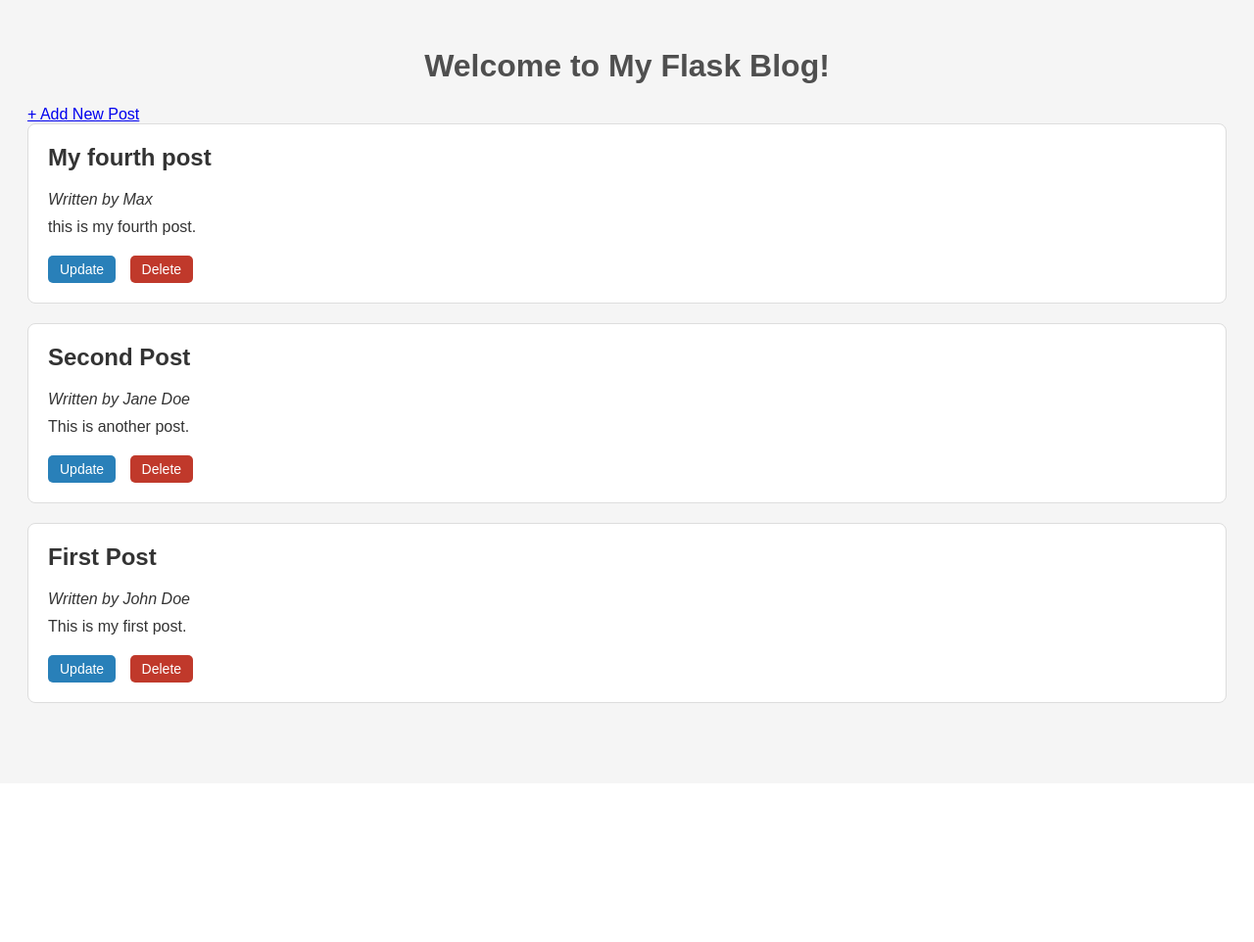
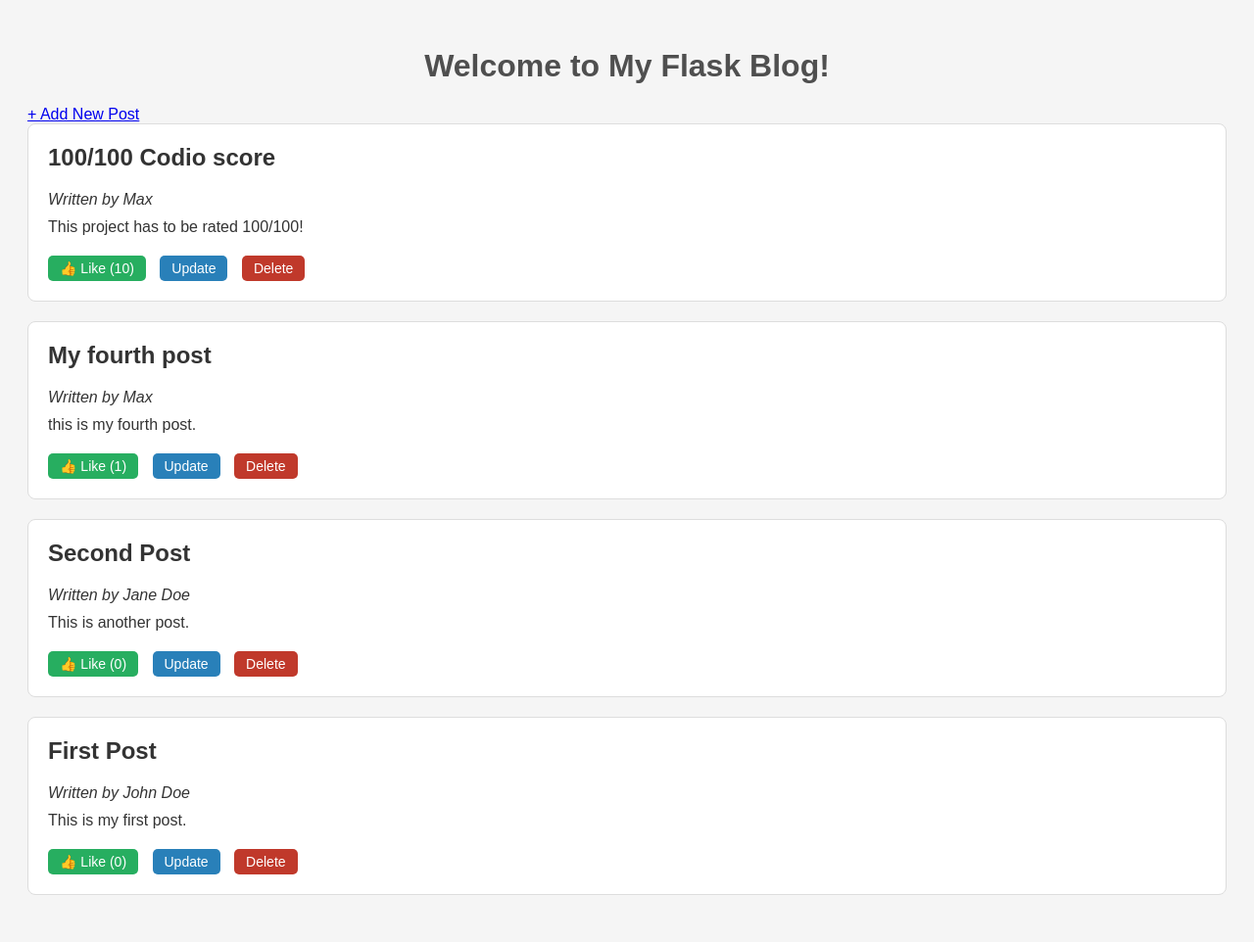
Before and after one commit to roedigerMM/Flask-Blog, a Flask app: page / in a window 1280 px wide. Shown: the whole page at 98% size. Before the commit the page ends 718 px from the top, so only its background shows below. Run offline with Flask 3, Linux system fonts and the light colour scheme.

Commit message:
Added like functionality to the posts. Modified json file to store the likes.

```diff
--- a/app.py
+++ b/app.py
@@ -46,7 +46,8 @@ def add():
             "id": new_id,
             "author": author,
             "title": title,
-            "content": content
+            "content": content,
+            "likes": 0
         }
 
         # Append new post
@@ -111,5 +112,26 @@ def update(post_id):
     return render_template('update.html', post=post)
 
 
+@app.route('/like/<int:id>')
+def like(id):
+
+    # Load posts
+    with open('blog_posts.json', 'r') as handle:
+        posts = json.load(handle)
+
+    # Find matching post and increment likes
+    for post in posts:
+        if post['id'] == id:
+            post['likes'] += 1
+            break
+
+    # Save updated file
+    with open('blog_posts.json', 'w') as handle:
+        json.dump(posts, handle, indent=4)
+
+    # Redirect back home
+    return redirect(url_for('index'))
+
+
 if __name__ == '__main__':
     app.run(host="0.0.0.0", port=5001, debug=True)
--- a/blog_posts.json
+++ b/blog_posts.json
@@ -3,18 +3,28 @@
         "id": 1,
         "author": "John Doe",
         "title": "First Post",
-        "content": "This is my first post."
+        "content": "This is my first post.",
+        "likes": 0
     },
     {
         "id": 2,
         "author": "Jane Doe",
         "title": "Second Post",
-        "content": "This is another post."
+        "content": "This is another post.",
+        "likes": 0
     },
     {
         "id": 3,
         "author": "Max",
         "title": "My fourth post",
-        "content": "this is my fourth post."
+        "content": "this is my fourth post.",
+        "likes": 1
+    },
+    {
+        "id": 4,
+        "author": "Max",
+        "title": "100/100 Codio score",
+        "content": "This project has to be rated 100/100!",
+        "likes": 10
     }
 ]
--- a/static/style.css
+++ b/static/style.css
@@ -26,33 +26,42 @@ h1 {
     margin: 10px 0;
 }
 
+.like-link,
+.update-link,
 .delete-link {
-    display: inline-block;
+    display: inline-flex;
+    align-items: center;
+    justify-content: center;
     margin-top: 10px;
+    margin-right: 10px;
     padding: 6px 12px;
-    background-color: #c0392b;
     color: white;
     text-decoration: none;
     border-radius: 5px;
     font-size: 14px;
+    line-height: 1;
+}
+
+.like-link {
+    background-color: #27ae60;
+}
+
+.update-link {
+    background-color: #2980b9;
+}
+
+.delete-link {
+    background-color: #c0392b;
 }
 
 .delete-link:hover {
     background-color: #992d22;
 }
 
-.update-link {
-    display: inline-block;
-    margin-top: 10px;
-    margin-right: 10px;
-    padding: 6px 12px;
-    background-color: #2980b9;
-    color: white;
-    text-decoration: none;
-    border-radius: 5px;
-    font-size: 14px;
-}
-
 .update-link:hover {
     background-color: #1f6391;
 }
+
+.like-link:hover {
+    background-color: #1e8449;
+}
--- a/templates/index.html
+++ b/templates/index.html
@@ -16,6 +16,9 @@
     <h2>{{ post.title }}</h2>
     <p><em>Written by {{ post.author }}</em></p>
     <p>{{ post.content }}</p>
+    <a href="{{ url_for('like', id=post.id) }}" class="like-link">
+        👍 Like ({{ post.likes }})
+    </a>
 
     <a href="{{ url_for('update', post_id=post.id) }}" class="update-link">
         Update
```
